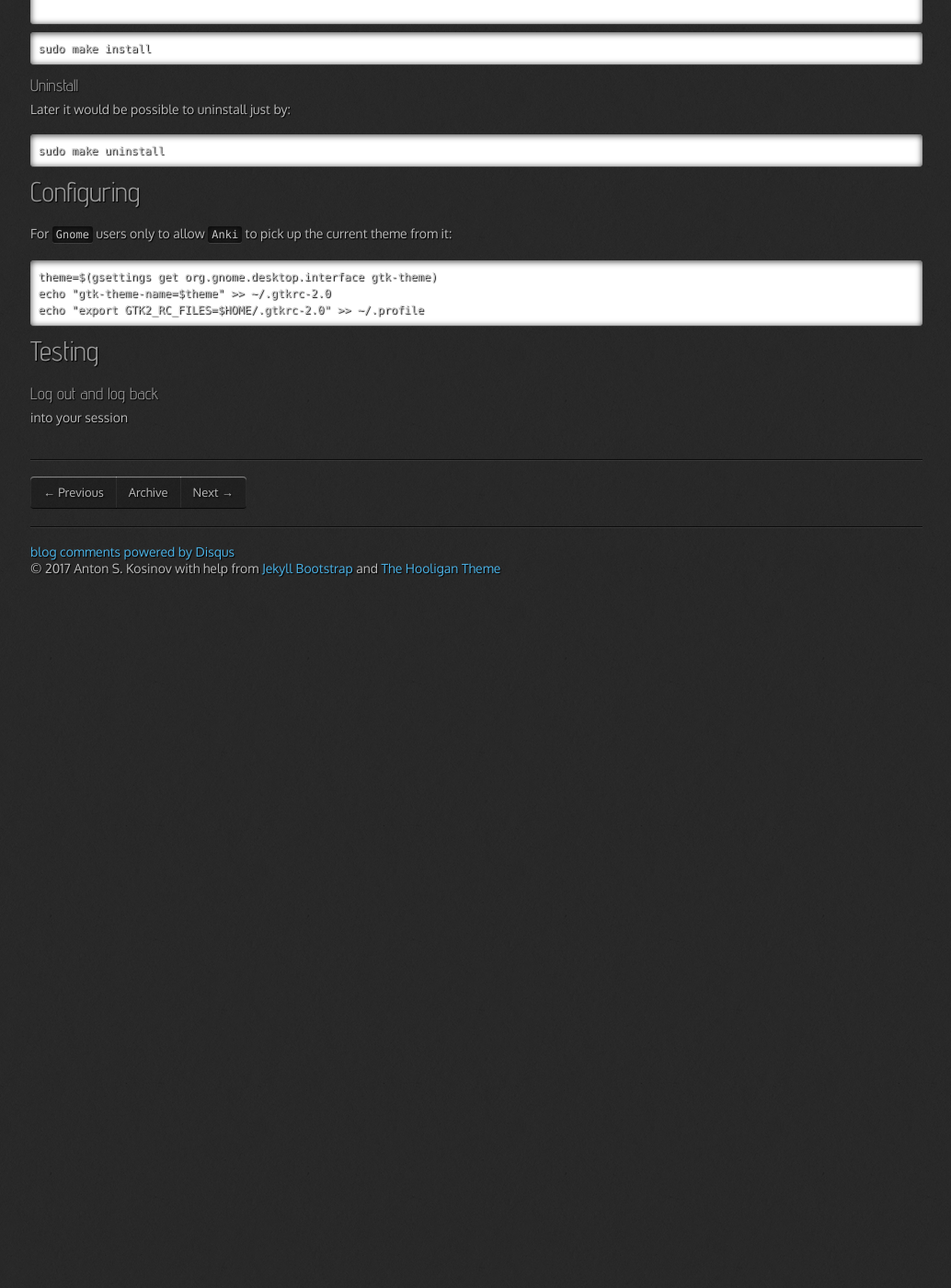
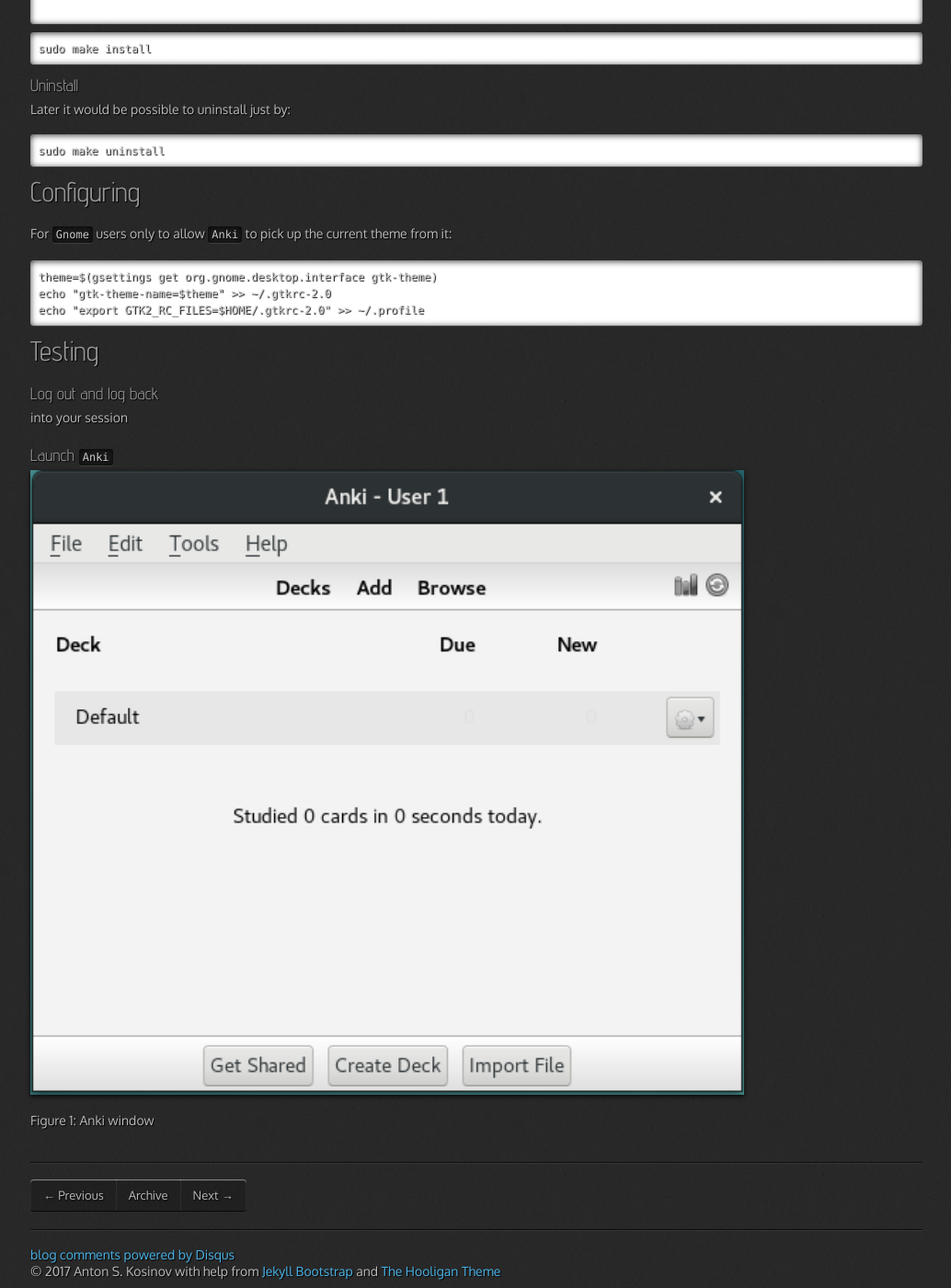
Before and after one commit to 0--key/0--key.github.io, a Jekyll site: the page built from _posts/2017-05-23-anki-intro.html, in a window 1280 px wide and 1400 px high, scrolled down 1707 px. Shown: the whole window at 92% size, without its empty margins (22-1056 px from the left). Built offline with Jekyll 4.4.1, drawn with Linux system fonts in a browser that asks for light colours; nearby versions of some CDN libraries; comment, search, counter and statistics services are not loaded; before the commit the page ends 2343 px from its top, so only the background shows below that.

Commit message:
Anki main window demo

```diff
--- a/_posts/2017-05-23-anki-intro.html
+++ b/_posts/2017-05-23-anki-intro.html
@@ -213,4 +213,16 @@ into your session
 </p>
 </div>
 </div>
+
+<div id="outline-container-org9da5938" class="outline-3">
+<h3 id="org9da5938">Launch <code>Anki</code></h3>
+<div class="outline-text-3" id="text-org9da5938">
+
+<div class="figure">
+<p><img src="http://0--key.github.io/assets/img/anki/main_window.png" alt="Looks pretty" width="80%" title="User-Friendly" align="center" />
+</p>
+<p><span class="figure-number">Figure 1: </span>Anki window</p>
 </div>
+</div>
+</div>
+</div>
```
Also changed, not shown: assets/img/anki/main_window.png (added).
